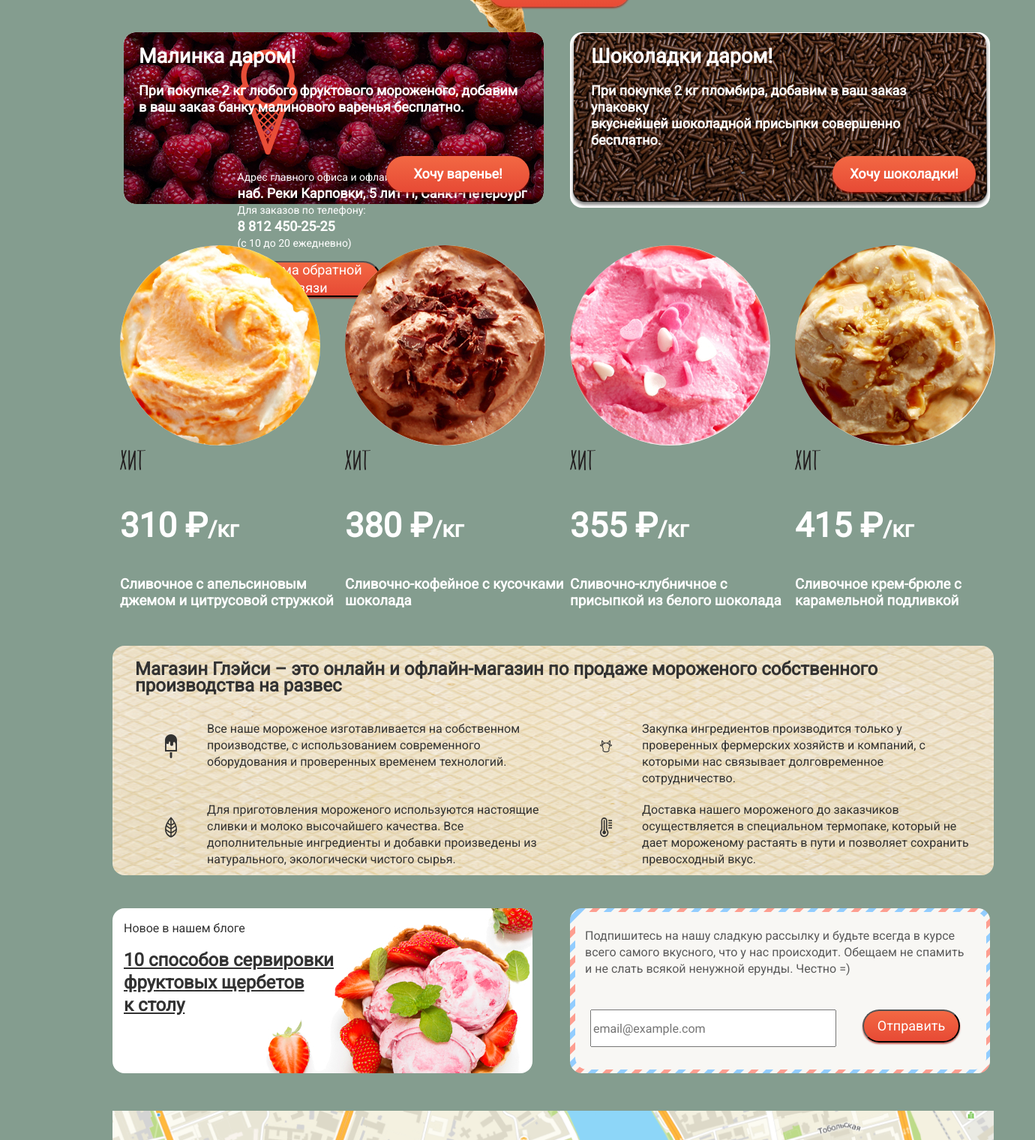
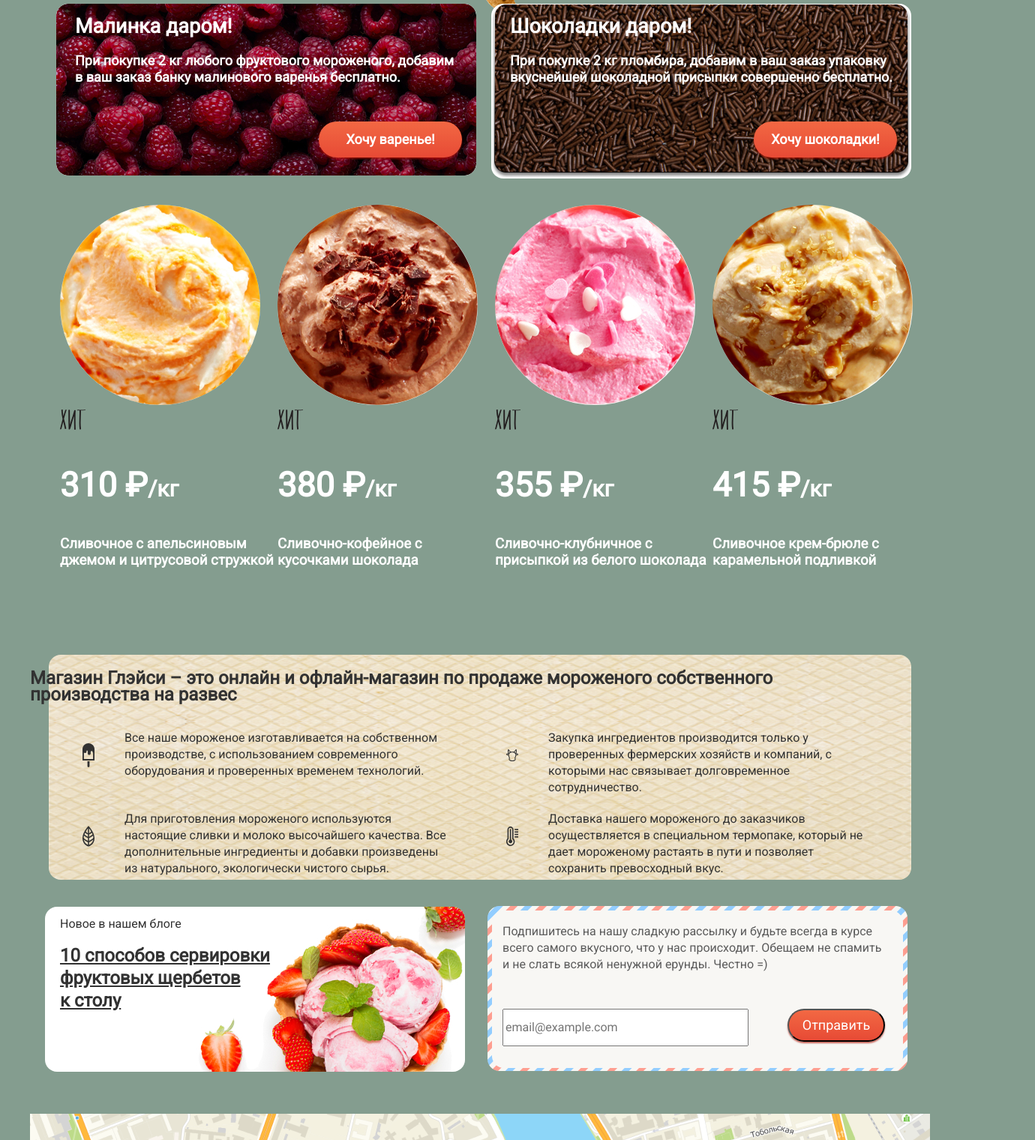
Before and after one commit to unluckyhappyy/1325107-gllacy-31, a plain HTML site: page index.html in a window 1280 px wide. Shown: the part 639-2159 px from the top of the page at 75% size, 1380 px wide, since content can reach past the window. Drawn offline with Linux system fonts and the light colour scheme.

Commit message:
переделал

```diff
--- a/css/style.css
+++ b/css/style.css
@@ -65,6 +65,7 @@ img {
   display: grid;
   grid-template-columns: minmax(154px, 154px) 1fr min-content;
   line-height: 112%;
+  width: 1200px;
   color: var(--basic-white);
   margin: 0 auto;
   padding: 0 10px;
@@ -143,19 +144,22 @@ padding: 0 10px;
 max-width: 1200px;
 }
 
+.main-image {
+  display: flex;
+  flex-direction: column;
+  align-items: center;
+  margin-top: -40px;
+}
+
 .icecream {
   position: relative;
-  left: 15px;
-  top: 0px;
-  z-index: -1;
+  z-index: -3;
 }
 
 .name {
-  position: absolute;
-  left: 385px;
-  top: 398px;
-  display: flex;
-  justify-content: center;
+  position: relative;
+  top: -300px;
+  margin-bottom: -300px;
 }
 
 .button-main {
@@ -163,13 +167,8 @@ max-width: 1200px;
   justify-content: center;
   font-size: 32px;
   line-height: 137%;
-  margin: auto;
-
-  position: absolute;
-  width: 261px;
-  height: 62px;
-  left: 650px;
-  top: 600px;
+  margin: 0 auto;
+  margin-top: 40px;
 }
 
 .button {
@@ -186,14 +185,6 @@ max-width: 1200px;
   border-radius: 70px;
 }
 
-.banners {
-  position: absolute;
-  width: 1146px;
-  height: 229px;
-  left: 125px;
-  top: 647px;
-}
-
 .banners-list {
   display: grid;
   grid-template-columns: 1fr 1fr;
@@ -207,44 +198,37 @@ max-width: 1200px;
   padding-left: 20px;
 }
 
-.banners-item:last-child {
-  margin-left: 50px;
-}
-
 .image-raspberry {
-  position: absolute;
-  left: 40px;
-  top: 35px;
+  position: relative;
+  bottom: 175px;
+  right: 25px;
   z-index: -1;
   border-radius: 16px;
 }
 
 .button-raspberry {
-  position: absolute;
-  left: 390px;
-  top: 200px;
+  position: relative;
+  top: 30px;
+  left: 325px;
 }
 
 .image-chocolate {
-  position: absolute;
-  left: 635px;
-  top: 35px;
+  position: relative;
+  bottom: 175px;
+  right: 25px;
   z-index: -1;
   border-radius: 16px;
 }
 
 .button-chocolate {
-  position: absolute;
-  left: 985px;
-  top: 200px;
+  position: relative;
+  top: 30px;
+  left: 325px;
 }
 
 .catalog {
-position: absolute;
-width: 1240px;
-height: 324px;
-left: 120px;
-top: 950px;
+  position: relative;
+  top: -180px;
 }
 
 .catalog-list {
@@ -263,23 +247,18 @@ top: 950px;
 }
 
 .features {
-  position: absolute;
-  width: 1200px;
-  height: 306px;
-  left: 160px;
-  top: 1500px;
-  padding-left: 20px;
   display: grid;
   grid-template-columns: 1fr;
   color: var(--basic-black);
+  margin-top: -400px;
 }
 
 .image-waffle {
-  position: absolute;
-  width: 1175px;
-  height: 306px;
-  left: -10px;
+  position: relative;
+  top: 300px;
+  height: 300px;
   z-index: -1;
+  margin: 0 auto;
   border-radius: 16px;
 }
 
@@ -292,6 +271,7 @@ top: 950px;
 .features-list {
   display: grid;
   grid-template-columns: 1fr 1fr;
+  margin-left: 30px;
 }
 
 .features-item {
@@ -311,39 +291,36 @@ top: 950px;
 
 
 .box {
-  position: absolute;
-  width: 1200px;
-  height: 306px;
-  left: 160px;
-  top: 1850px;
   display: grid;
   grid-template-columns: 1fr 1fr;
+  margin-left: 20px;
+  margin-bottom: -250px;
 }
 
 
 .image-strawberry {
-  position: absolute;
-  top: 0px;
-  left: -10px;
+  position: relative;
+  top: -140px;
   z-index: -1;
   border-radius: 16px;
 }
 
 .box-news {
-  padding-left: 5px;
  color: var(--basic-black);
 }
 
 
 .box-blog {
+  margin-left: 20px;
   font-weight: 500;
 }
 
 
 .news {
+  margin-left: 20px;
   text-decoration: underline;
- font-size: 24px;
- line-height: 125%;
+  font-size: 24px;
+  line-height: 125%;
 }
 
 .box-subscription {
@@ -356,42 +333,42 @@ top: 950px;
 }
 
 .image-post-office {
-  position: absolute;
-  top: 0px;
+  position: relative;
+  top: -105px;
   z-index: -2;
 }
 
 .image-beige {
-  position: absolute;
-  top: 5px;
-  right: 45px;
+  position: relative;
+  top: -325px;
+  margin-left: 6px;
   z-index: -1;
 }
 
 
 .email {
-  position: absolute;
-  right: 181px;
-  top: 135px;
-  right: 245px;
+  position: relative;
+  top: -410px;
+  left: 20px;
   width: 320px;
   height: 44px;
   line-height: 150%;
 }
 
 .button-form {
-  position: absolute;
-  top:135px;
-  right: 80px;
+  position: relative;
+  top: -460px;
+  left: 400px;
   width: 130px;
   height: 44px;
 }
 
+
 .map {
-  position: absolute;
-  top: 2120px;
-  width: 1175px;
-  left: 150px;
+position: relative;
+top: -400px;
+z-index: -2;
+margin-bottom: -700px;
 }
 
 .adress {
@@ -404,11 +381,6 @@ top: 950px;
  line-height: 133%;
 }
 
-.main-footer {
-  position: absolute;
-  top: 2550px;
-  left: 200px;
-}
 
 .container-footer {
   display: grid;
@@ -421,8 +393,6 @@ top: 950px;
 }
 
 .social {
-  position: absolute;
-  left: -50px;
   display: flex;
   flex-direction: row;
   align-items: flex-start;
--- a/index.html
+++ b/index.html
@@ -42,11 +42,13 @@
   </header>
 
   <main class="container">
+    <div class="main-image">
     <img class="icecream" src="img/icecream.png" width="647" height="584" alt="Два рожка">
 
     <h1 class="name">Крем-брюле и пломбир<br>с малиновым джемом</h1>
 
     <a class="button button-main" href="catalog.html">Давайте оба!</a>
+    </div>
 
 
     <section class="banners">
@@ -100,7 +102,7 @@
     </section>
 
     <section class="features">
-      <img class="image-waffle" src="img/waffle-background.jpg">
+      <img class="image-waffle" src="img/waffle-background.jpg" height="306" width="1150" alt="">
       <h2 class="feautures-news">Магазин Глэйси – это онлайн и офлайн-магазин по продаже мороженого собственного<br> производства на развес</h2>
       <ul class="features-list small">
         <li class="features-item">
```
